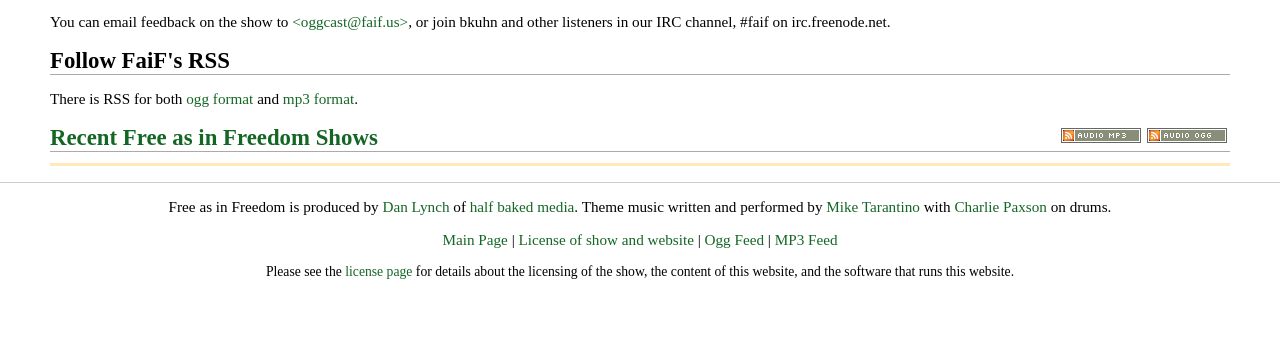
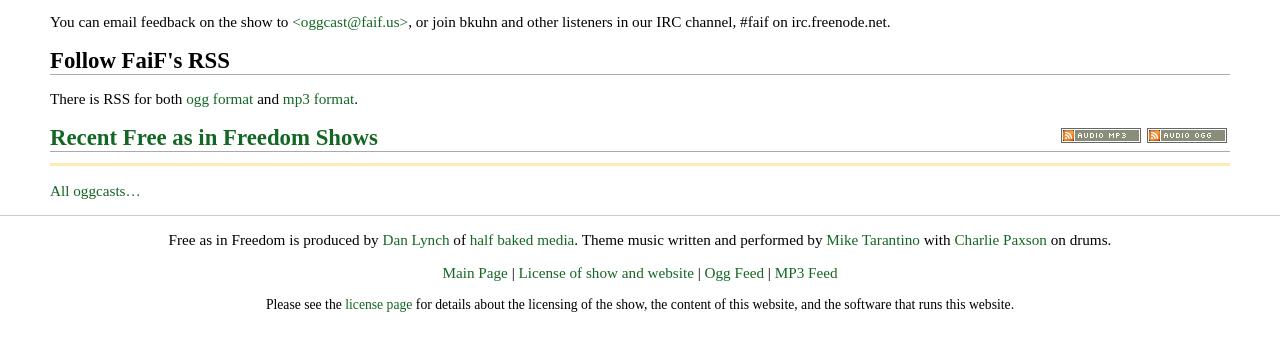
Before and after one commit to bkuhn/podjango, a Django app: template podjango/templates/frontpage.html in a window 1280 px wide. Shown: the part 201-552 px from the top of the page. Run offline with Django 3.2, Linux system fonts and the light colour scheme; the template is opened without the code that fills it, so the values that code supplies are empty.

Commit message:
Make sure "all oggcasts" link appears on frontpage. Make "/cast" without trailing / a valid URL. use hellip; instead of "..."

```diff
--- a/podjango/templates/base_podcast.html
+++ b/podjango/templates/base_podcast.html
@@ -19,7 +19,7 @@
 {% endfor %}
 </ul>
 
-<p><a href="/cast/">All oggcasts...</a></p>
+<p><a href="/cast/">All oggcasts&hellip;</a></p>
 <!-- Query is not working right now! -->
 <!-- <p><a href="/podcast/query/">Query...</a></p> -->
 
--- a/podjango/templates/frontpage.html
+++ b/podjango/templates/frontpage.html
@@ -43,5 +43,6 @@ Bradley and Karen to discuss various topics regarding FLOSS.</p>
 {{ cc.summary|safe }}
 {% endfor %}
 </div>
+<p><a href="/cast/">All oggcasts&hellip;</a></p>
 </div>
 {% endblock %}
--- a/podjango/urls.py
+++ b/podjango/urls.py
@@ -27,7 +27,7 @@ admin.autodiscover()
 
 urlpatterns = patterns('',
     (r'^$', 'podjango.frontpage.view'),
-    (r'^cast/', include('podjango.apps.cast.urls')),
+    (r'^cast/?', include('podjango.apps.cast.urls')),
     (r'^feeds/(?P<url>.*)/?$', 'django.contrib.syndication.views.feed',
      {'feed_dict': feed_dict}),
     (r'^feeds/$', 'podjango.feeds.view'),
```
